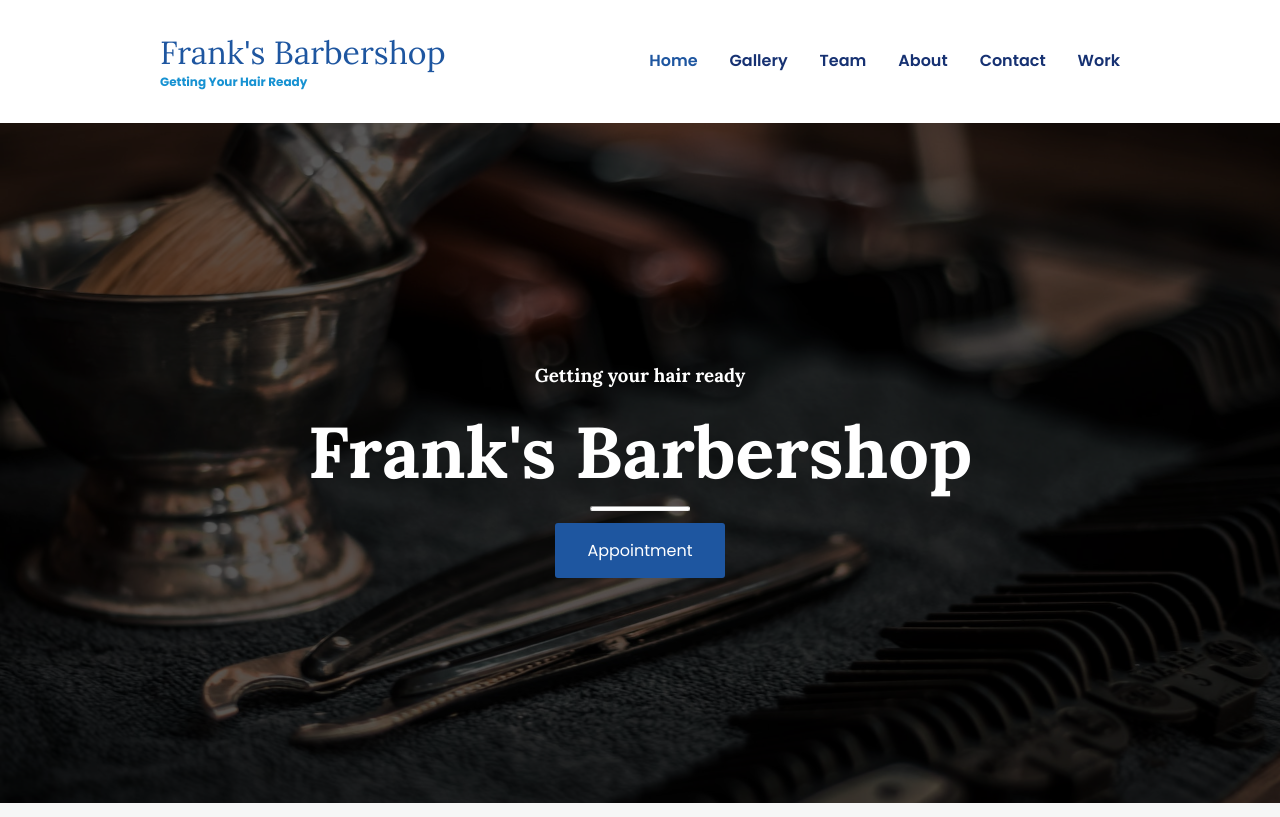
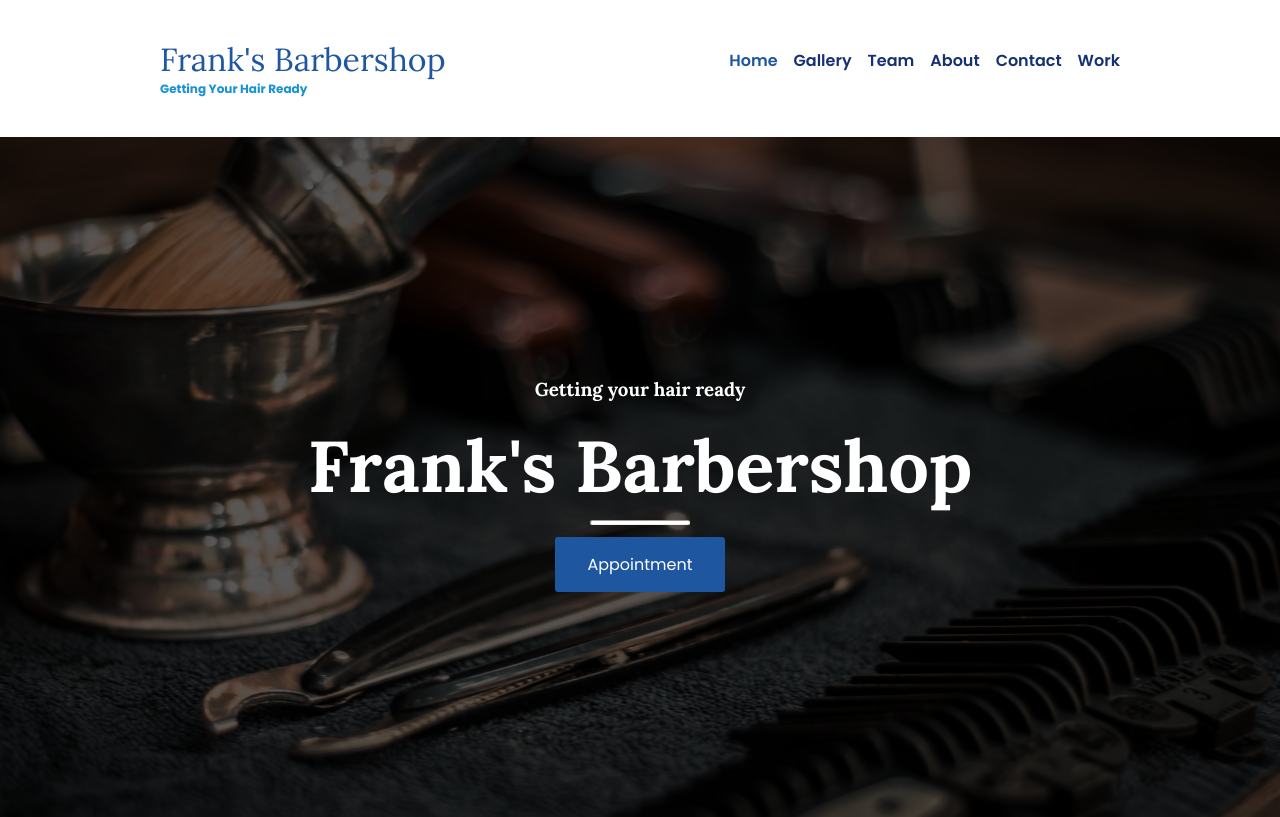
Before and after one commit to Nickhongo/the-barber-shop, a plain HTML site: page The barbershop/index.html in a window 1280 px wide. Drawn offline with Linux system fonts and the light colour scheme.

Commit message:
update on the navbar settings

```diff
--- a/The barbershop/css/styles.css
+++ b/The barbershop/css/styles.css
@@ -33,6 +33,7 @@ body {
 .container-nav {
   display: flex;
   justify-content: space-between;
+  align-items: center;
 }
 
 header {
@@ -53,16 +54,18 @@ nav ul {
   padding: 0;
   display: flex;
   justify-content: center;
+  margin-top: 0;
 }
 nav li {
-  margin-left: 2em;
+  margin-left: 1em;
 }
 nav a {
   text-decoration: none;
   color: #163172;
   font-weight: 600;
   text-transform: capitalize;
-  padding: 2em 0;
+  padding: 1em 0;
+  display: block;
 }
 nav a:hover,
 nav a:focus {
@@ -77,6 +80,7 @@ nav a:focus {
 @media (max-width: 675px) {
   nav ul {
     flex-direction: column;
+    text-align: center;
   }
   nav li {
     margin: 0.5em 0;
```
